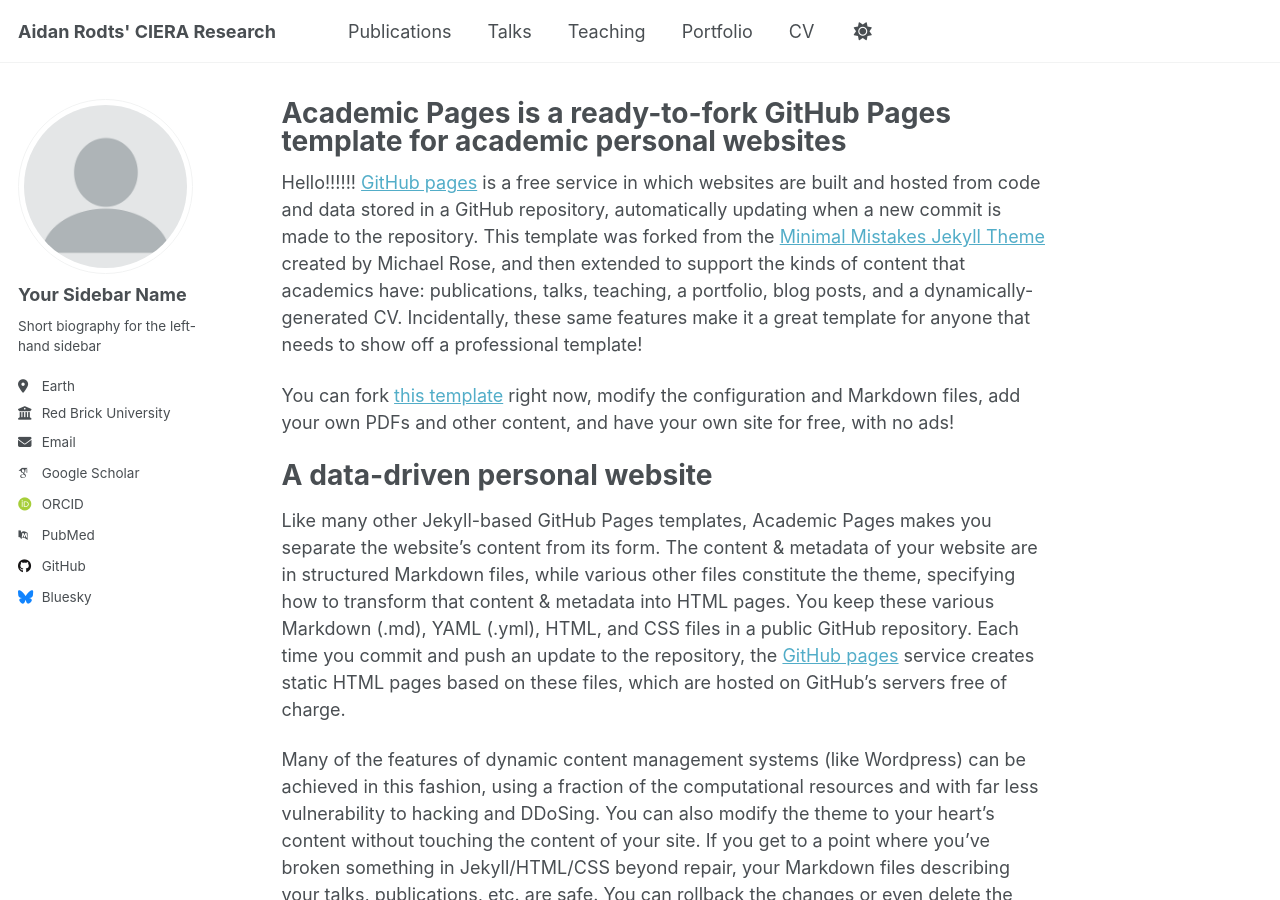
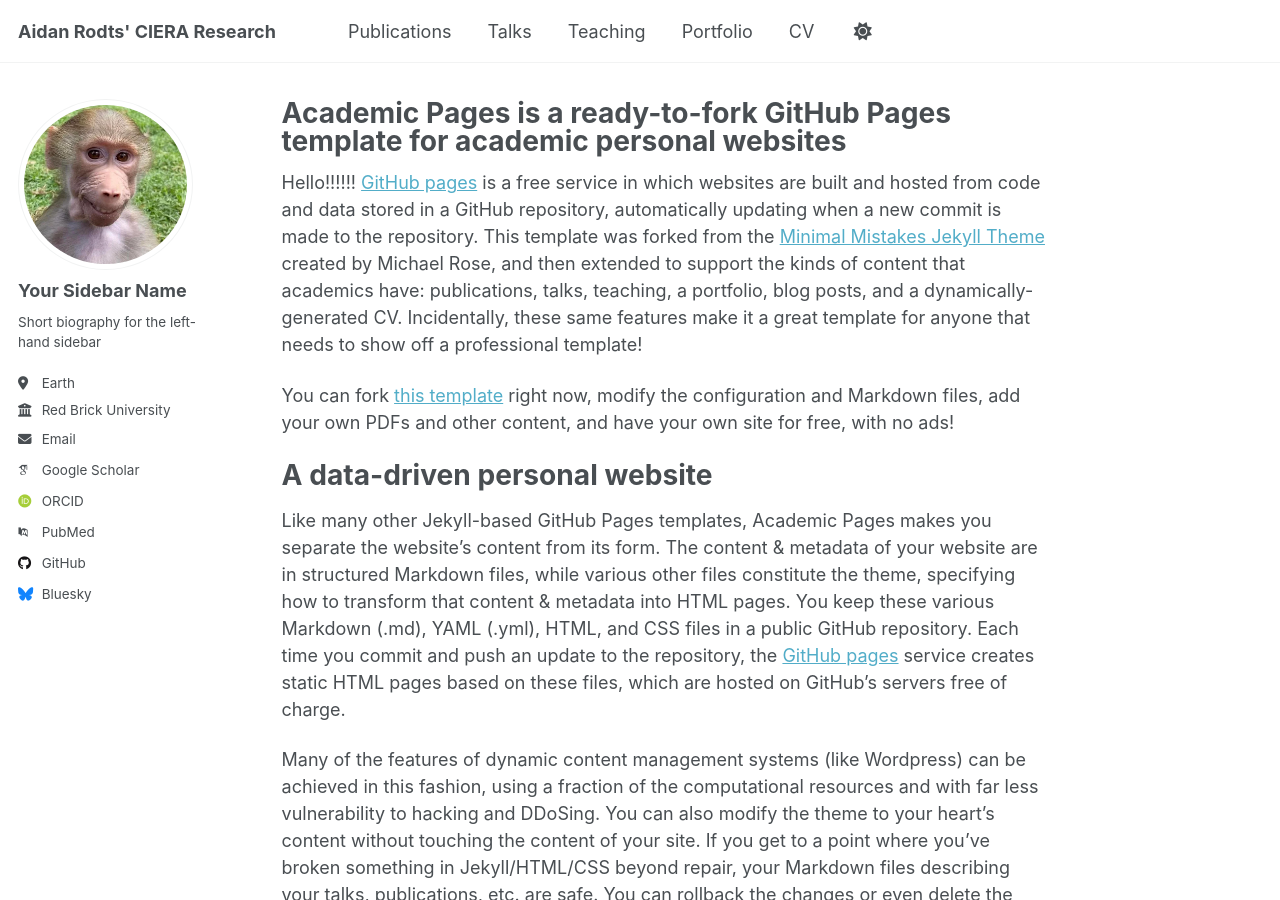
Before and after one commit to arodts/project, a Jekyll site: the page built from _pages/about.md, in a window 1280 px wide and 900 px high. Built offline with Jekyll 4.4.1, drawn with Linux system fonts in a browser that asks for light colours; some web fonts are replaced; a script that is not in the unit is left out.

Commit message:
Update _config.yml

```diff
--- a/_config.yml
+++ b/_config.yml
@@ -22,7 +22,7 @@ repository               : "academicpages/academicpages.github.io"
 #               Additional customization can be done by editing /_includes/author-profile.html
 author:
   # Biographic information
-  avatar           : "profile.png"
+  avatar           : "monkey.jpg"
   name             : "Your Sidebar Name"
   pronouns         : # example: "she/her"
   bio              : "Short biography for the left-hand sidebar"
```
